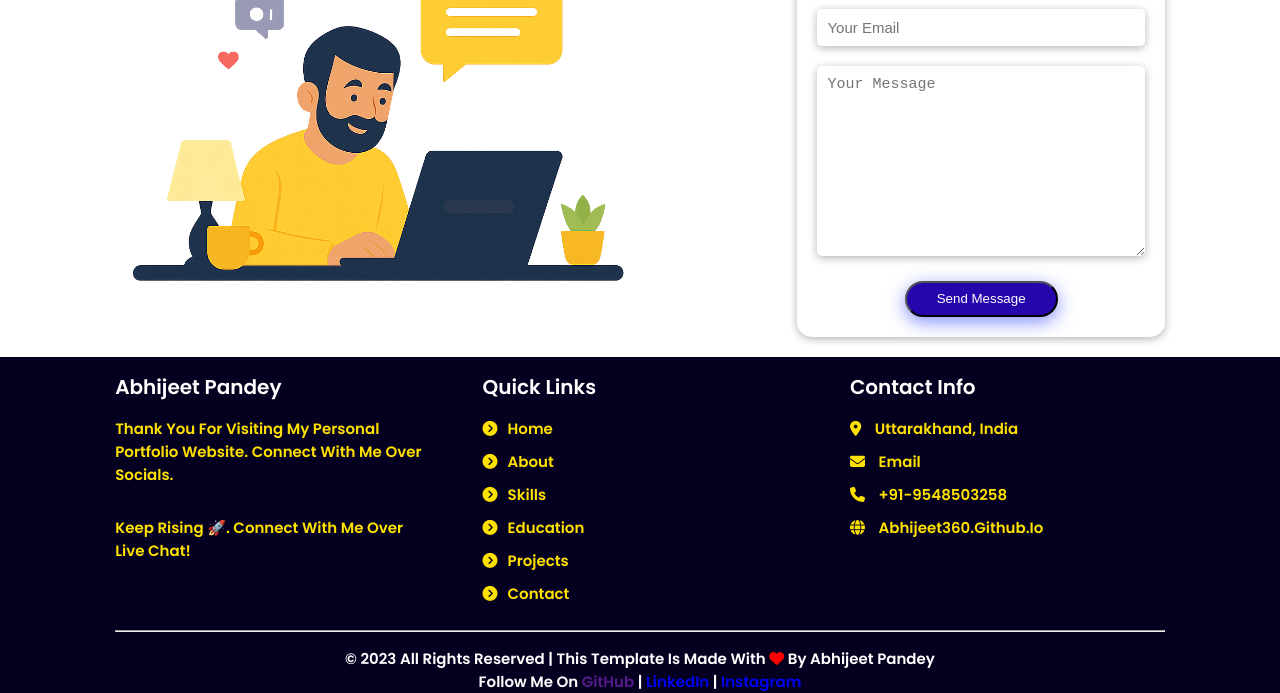
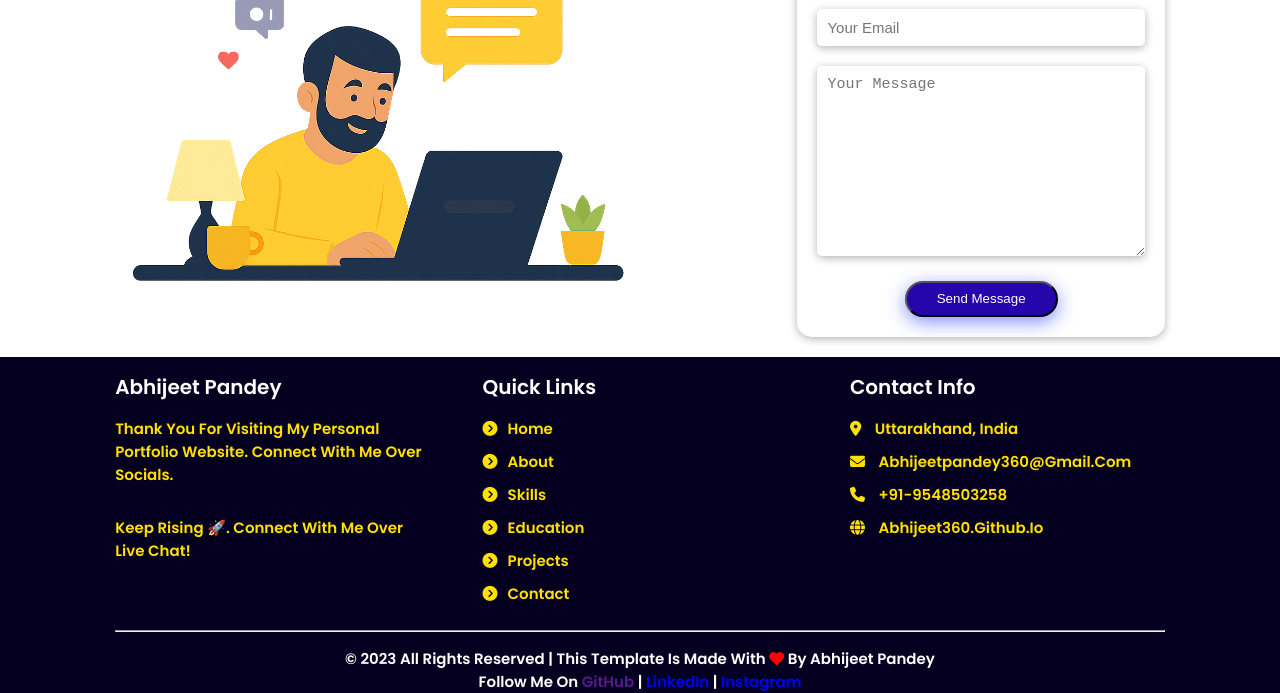
Before and after one commit to Abhijeet360/My-Portfolio, a plain HTML site: page index.html in a window 1280 px wide. Shown: the part 3598-4291 px from the top of the page. Drawn offline with nearby package versions, Linux system fonts and the light colour scheme.

Commit message:
Update email link in footer for better visibility

```diff
--- a/index.html
+++ b/index.html
@@ -374,7 +374,7 @@
                 <ul>
                     <li><i class="fas fa-map-marker-alt"></i> Uttarakhand, India</li>
                     <li><i class="fas fa-envelope"></i>
-                        <a href="mailto:abhijeetpandey360@gmail.com">Email</a>
+                        <a href="mailto:abhijeetpandey360@gmail.com">abhijeetpandey360@gmail.com</a>
                     </li>
                     <li><i class="fas fa-phone"></i> +91-9548503258 </li>
                     <li><i class="fas fa-globe"></i> <a href="https://abhijeet360.github.io/Abhijeet-Pandey-Portfolio/"
```
